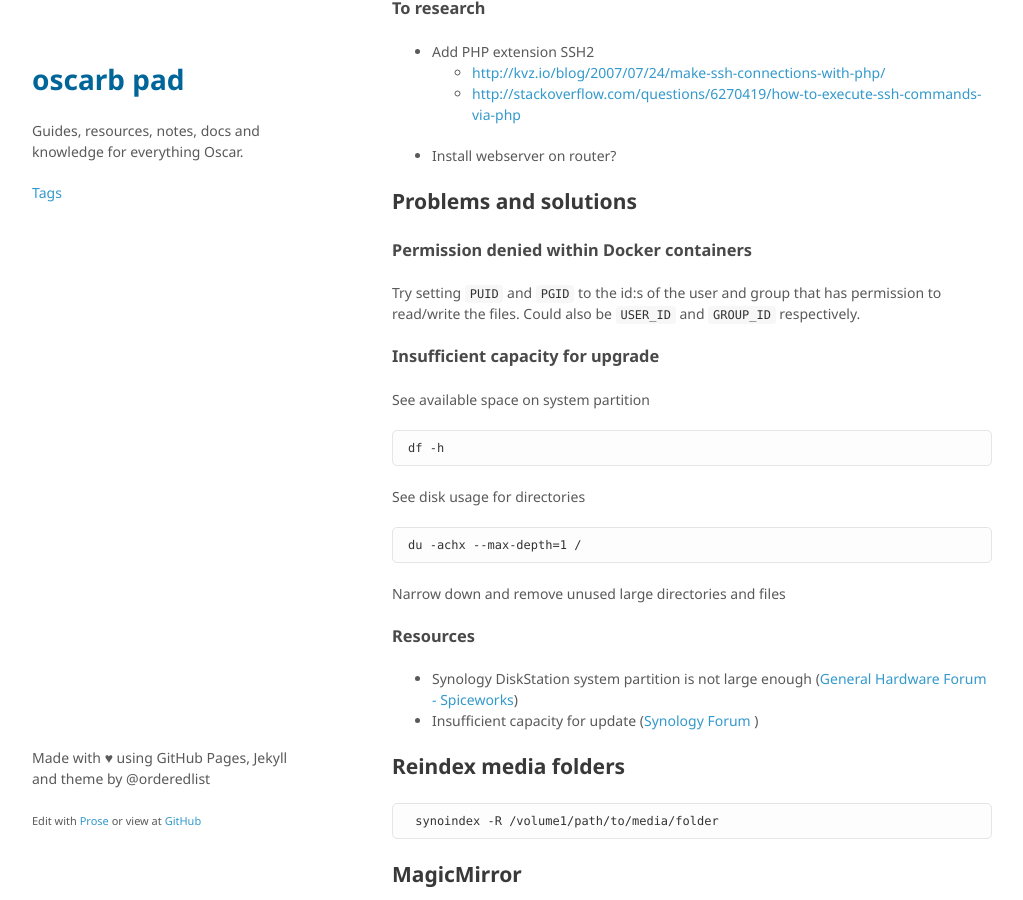
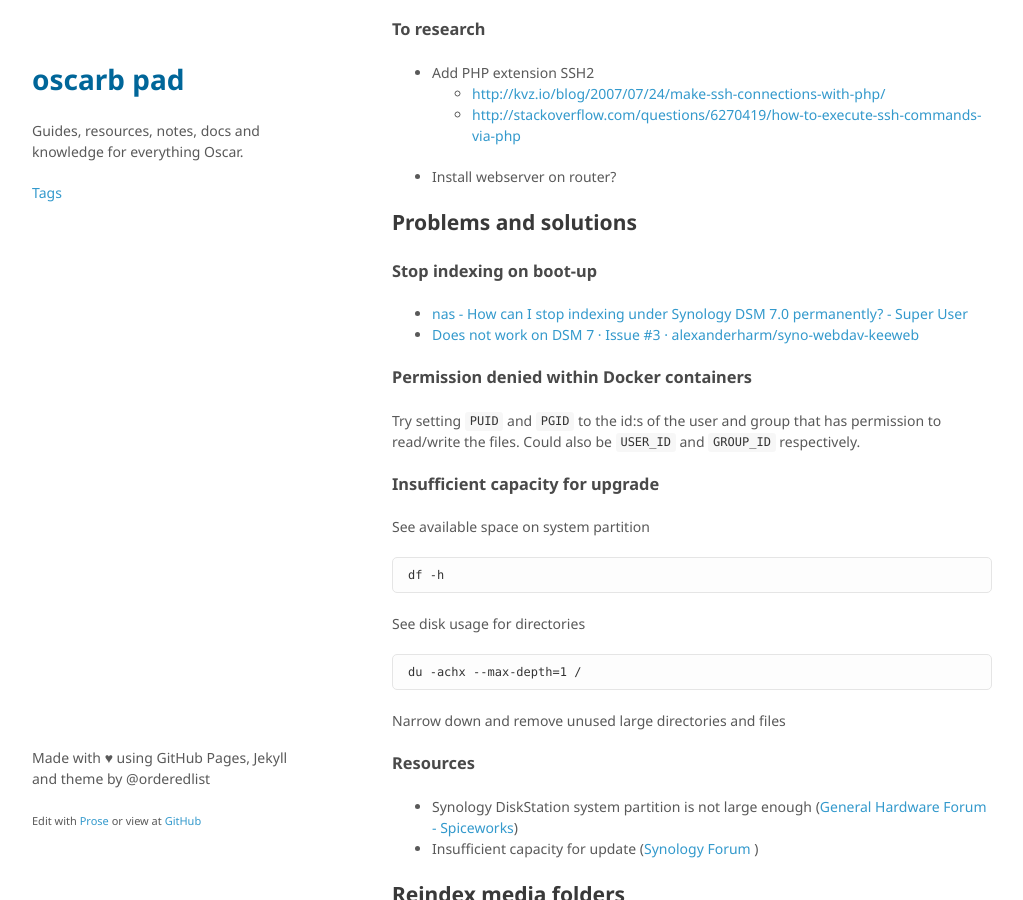
Before and after one commit to oscarb/pad, a Jekyll site: the page built from _docs/ds713.md, in a window 1280 px wide and 900 px high, scrolled down 7506 px. Shown: the whole window, without its empty margins (128-1151 px from the left). Built offline with Jekyll 4.4.1, drawn with Linux system fonts in a browser that asks for light colours; some web fonts are replaced; some of the changed text lies outside the part shown.

Commit message:
Update ds713.md

```diff
--- a/_docs/ds713.md
+++ b/_docs/ds713.md
@@ -297,6 +297,11 @@ ssh -i /volume1/homes/admin/.ssh/tatanga-private-key  rt-ac68u-oscar@192.168.1.1
 
 ## Problems and solutions
 
+### Stop indexing on boot-up
+
+* [nas - How can I stop indexing under Synology DSM 7.0 permanently? - Super User](https://superuser.com/questions/1688946/how-can-i-stop-indexing-under-synology-dsm-7-0-permanently)
+* [Does not work on DSM 7 · Issue #3 · alexanderharm/syno-webdav-keeweb](https://github.com/alexanderharm/syno-webdav-keeweb/issues/3)
+
 ### Permission denied within Docker containers
 
 Try setting `PUID` and `PGID` to the id:s of the user and group that has permission to read/write the files. Could also be `USER_ID` and `GROUP_ID` respectively.
```
